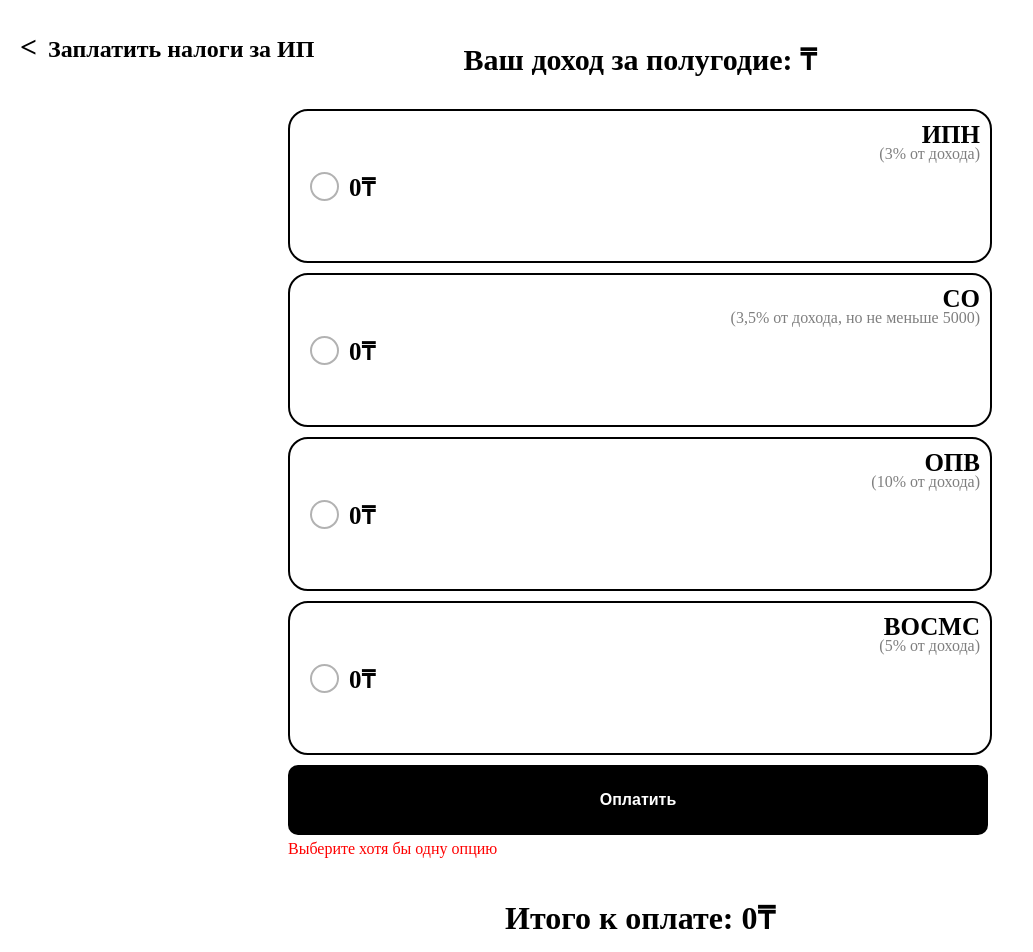
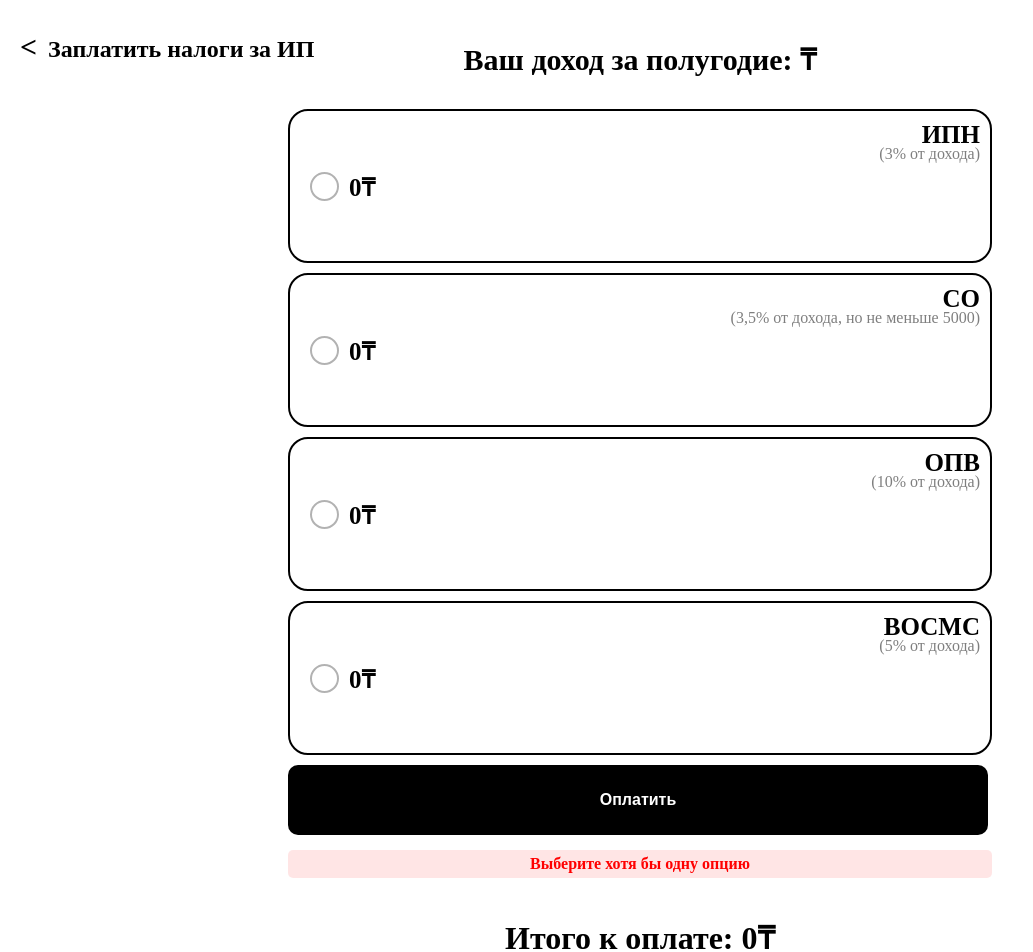
Before and after one commit to AleanM/vue.js_proj, a Vue app: page /nalog in a window 1280 px wide. Shown: the top 952 px of the page, without its empty margins (0-1033 px from the left). Built offline with nearby package versions, Linux system fonts and the light colour scheme.

Commit message:
Update CheckBoxComponent.vue

```diff
--- a/src/components/CheckBoxComponent.vue
+++ b/src/components/CheckBoxComponent.vue
@@ -20,7 +20,7 @@
         <span class="option-description">{{ option.description }}</span>
       </label>
         <button class="pay-btn" type="submit" :disabled="selectedOptions.length === 0">Оплатить</button>
-      <p v-if="selectedOptions.length === 0" class="error-message">Выберите хотя бы одну опцию</p>
+        <p v-if="selectedOptions.length === 0" class="error-message">Выберите хотя бы одну опцию</p>
       </form>
     </div>
     <div class="for-sum">
@@ -71,15 +71,14 @@ export default {
   },
   watch: {
     selectedOptions: {
-      handler: 'calculateTotalSum', // Вызываем метод при изменении selectedOptions
-      deep: true // Следим за изменениями вложенных объектов в selectedOptions
+      handler: 'calculateTotalSum',
+      deep: true
     }
   },
   methods: {
     handleSubmit(event) {
       event.preventDefault();
       if (this.selectedOptions.length === 0) {
-        // Показываем сообщение пользователю
         return;
       }
 
@@ -87,7 +86,7 @@ export default {
         const option = this.options[index];
         return {
           label: option.label,
-          value: (this.receivedData * option.percent) / 100,
+          value: Math.floor((this.receivedData * option.percent) / 100),
         };
       });
 
@@ -96,14 +95,14 @@ export default {
     },
 
     calculatePercentage(percent) {
-      const sum = (this.receivedData * percent) / 100;
+      const sum = Math.floor((this.receivedData * percent) / 100);
       return sum
     },calculateTotalSum() {
       let totalSum = 0;
 
       this.selectedOptions.forEach(index => {
         const option = this.options[index];
-        const sum = (this.receivedData * option.percent) / 100;
+        const sum = Math.floor((this.receivedData * option.percent) / 100);
         totalSum += sum;
       });
 
@@ -119,7 +118,7 @@ export default {
   flex-direction: column;
   align-items: center;
   justify-content: center;
-  overflow: hidden; /* Предотвращаем появление вертикального скролла */
+  overflow: hidden;
 }
 .received-data::after{
   content: "₸";
@@ -130,7 +129,7 @@ export default {
 
 }
 .checkbox-container {
-  min-height: 50%; /* Задаем минимальную высоту для контейнера */
+  min-height: 50%;
   display: flex;
   flex-direction: column;
   align-items: center;
@@ -144,11 +143,16 @@ export default {
 }
 
 
-  .error-message {
+.error-message {
   color: red;
-  margin-top: 5px;
+  margin-top: 15px;
+  font-size: 16px;
+  font-weight: bolder;
+  text-align: center;
+  background-color: rgba(255, 0, 0, 0.1);
+  padding: 5px;
+  border-radius: 5px;
 }
-
 
 .ref-to-main {
   position: absolute;
@@ -204,7 +208,7 @@ export default {
     cursor: pointer;
     position: relative;
     border: 2px solid black;
-    border-radius: 20px; /* Делаем круглые углы */
+    border-radius: 20px;
     margin-bottom: 10px;
     width: 700px;
     overflow: hidden;
@@ -226,15 +230,15 @@ export default {
   font-weight: bolder;
   font-size: 25px;
   right: 0;
-  transform: translate(-10px, -10px); /* Добавляем смещение */
+  transform: translate(-10px, -10px);
 }
 
 .option-description {
   position: absolute;
-  top: 25px; /* Расположим по вертикали на 50% */
-  transform: translateY(50%); /* Сдвигаем вниз на половину высоты */
+  top: 25px;
+  transform: translateY(50%);
   right: 10px;
-  opacity: 0.5; /* Прозрачность */
+  opacity: 0.5;
 }
 
 
@@ -246,24 +250,24 @@ export default {
     width: 25px;
     height: 25px;
     border: 2px solid #000;
-    border-radius: 50%; /* Делаем круглые чекбоксы */
+    border-radius: 50%;
     display: flex;
     justify-content: center;
     align-items: center;
     margin-right: 10px;
     margin-left: 20px;
     opacity: 0.3;
-    transition: opacity 0.3s ease-in-out; /* Плавное изменение прозрачности */
+    transition: opacity 0.3s ease-in-out;
   }
 
   .checkbox-label input[type="checkbox"]:checked + .checkbox-custom {
     background-color: #000;
     border-color: #000;
-    opacity: 0.8; /* Сделать непрозрачным, когда выбран */
+    opacity: 0.8;
   }
 
   .checkbox-label input[type="checkbox"]:checked + .checkbox-custom::after {
-    content: '\2713'; /* Unicode символ галочки */
+    content: '\2713';
     color: white;
   }
   </style>
```
